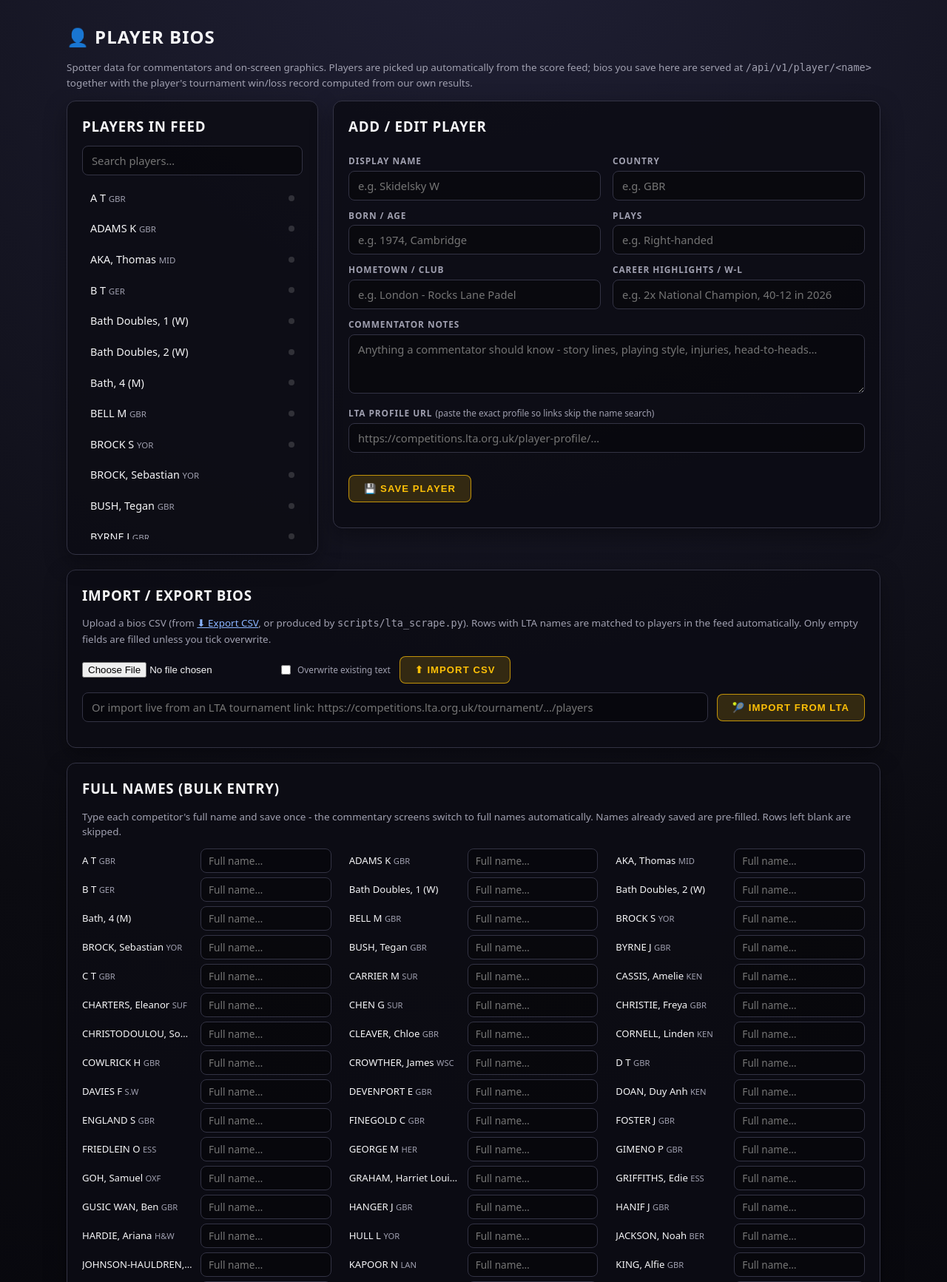
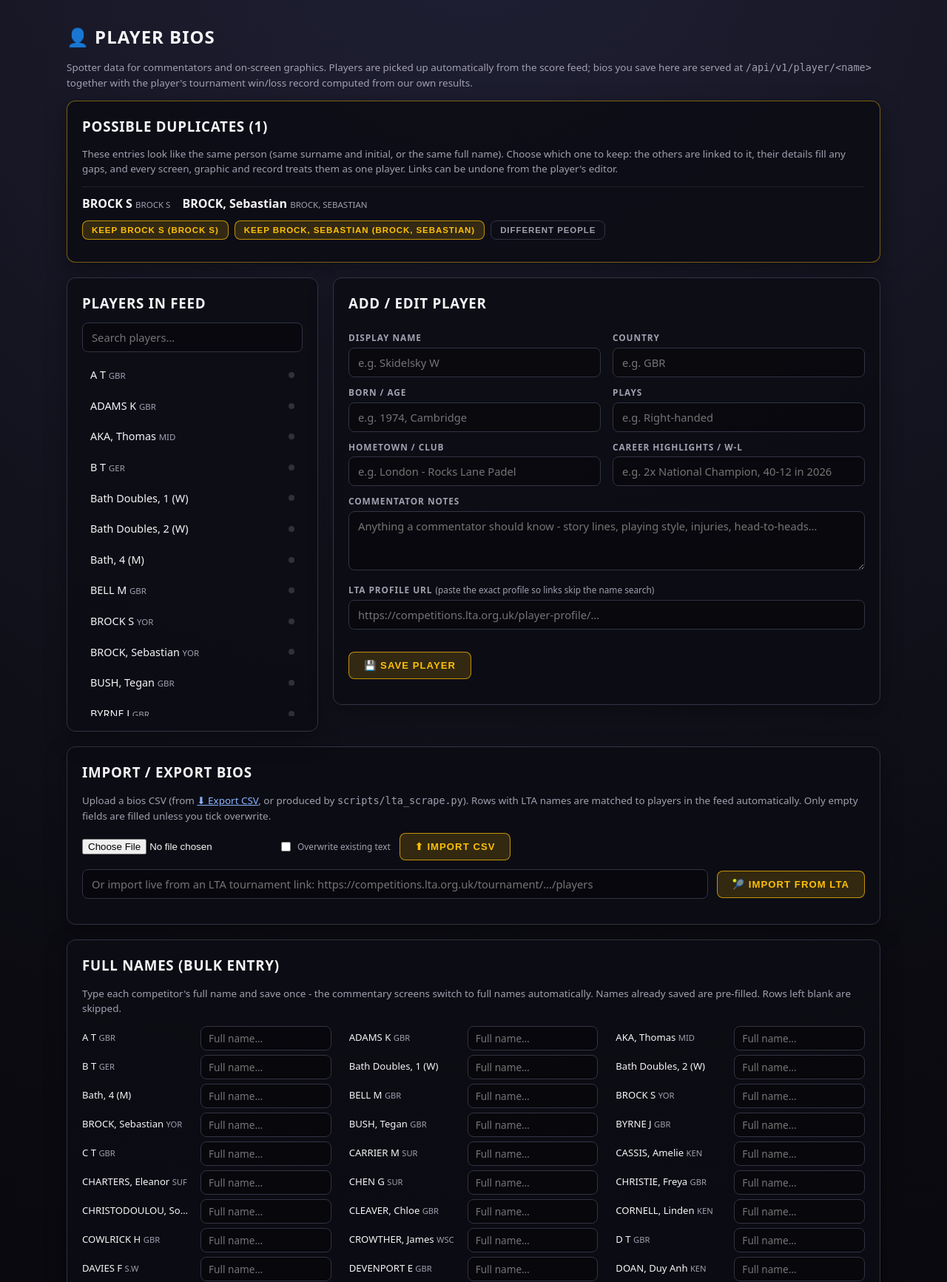
Before and after one commit to nsilvo/TennisTickerGFX, a Flask app: page /players in a window 1280 px wide. Shown: the part 157-1890 px from the top of the page at 74% size. Run offline with Flask 3, Linux system fonts and the light colour scheme; some libraries are stand-ins or nearby versions.

Commit message:
feat: implement player alias management and duplicate linking functionality

```diff
--- a/server.py
+++ b/server.py
@@ -108,6 +108,7 @@ class XMLCacheManager:
         self.create_tables()
         # Commentator manual scoring: {matchid: state}; active entries override the feed score
         self.manual_scores = self.load_manual_scores()
+        self.player_aliases = self.load_player_aliases()
         # When the feed last changed each match's score (in memory; drives feed-vs-manual freshness)
         self.feed_score_ts = {}
 
@@ -296,6 +297,14 @@ class XMLCacheManager:
         """)
         cursor.execute("CREATE INDEX IF NOT EXISTS idx_match_history_mid ON match_history (matchid, ts);")
 
+        # Linked duplicate player entries: alias_key -> the player_key that holds the bio
+        cursor.execute("""
+            CREATE TABLE IF NOT EXISTS player_aliases (
+                alias_key TEXT PRIMARY KEY,
+                player_key TEXT
+            );
+        """)
+
         # Commentator manual scoring state (JSON from manual_scoring.py), one row per match
         cursor.execute("""
             CREATE TABLE IF NOT EXISTS manual_scores (
@@ -475,8 +484,95 @@ class XMLCacheManager:
     PLAYER_BIO_FIELDS = ("display_name", "country", "born", "plays", "hometown", "career", "notes", "lta_url",
                          "lta_stats")
 
+    # ---- linked duplicates (aliases) ----
+
+    def load_player_aliases(self):
+        with self.db_lock:
+            cursor = self.conn.cursor()
+            try:
+                cursor.execute("SELECT alias_key, player_key FROM player_aliases")
+                return {a: k for a, k in cursor.fetchall()}
+            except Exception as e:
+                print(f"Error loading player aliases: {e}")
+                return {}
+
+    def resolve_player_key(self, key):
+        """The key that holds this player's bio (follows links from duplicate entries)."""
+        seen = set()
+        while key in self.player_aliases and key not in seen:
+            seen.add(key)
+            key = self.player_aliases[key]
+        return key
+
+    def aliases_of(self, key):
+        return sorted(a for a in self.player_aliases if self.resolve_player_key(a) == key)
+
+    def link_players(self, duplicate_key, keep_key):
+        """
+        Merge `duplicate_key` into `keep_key`: empty bio fields are filled from the
+        duplicate, the duplicate's bio row is removed, and the duplicate key becomes an
+        alias so every lookup lands on the kept player. Returns (ok, message).
+        """
+        keep_key = self.resolve_player_key(keep_key)
+        duplicate_key = self.resolve_player_key(duplicate_key)
+        if not keep_key or not duplicate_key or keep_key == duplicate_key:
+            return False, "Choose two different players to link."
+        keep = self.get_player_bio(keep_key) or {}
+        dup = self.get_player_bio(duplicate_key) or {}
+        merged = {c: (keep.get(c) or dup.get(c) or '') for c in self.PLAYER_BIO_FIELDS}
+        if not merged.get('display_name'):
+            merged['display_name'] = keep_key.title()
+        self.save_player_bio(keep_key, merged)
+        ph = "?" if self.param_style == 'sqlite' else "%s"
+        with self.db_lock:
+            cursor = self.conn.cursor()
+            try:
+                cursor.execute(f"DELETE FROM player_bios WHERE player_key={ph}", (duplicate_key,))
+                # The duplicate and anything already linked to it now point at the kept player
+                cursor.execute(f"UPDATE player_aliases SET player_key={ph} WHERE player_key={ph}", (keep_key, duplicate_key))
+                cursor.execute(f"""
+                    INSERT INTO player_aliases (alias_key, player_key) VALUES ({ph}, {ph})
+                    ON CONFLICT (alias_key) DO UPDATE SET player_key=excluded.player_key
+                """, (duplicate_key, keep_key))
+                self.conn.commit()
+            except Exception as e:
+                print(f"Error linking players {duplicate_key} -> {keep_key}: {e}")
+                try:
+                    self.conn.rollback()
+                except Exception:
+                    pass
+                return False, "Could not link the players - check the server logs."
+        for alias, target in list(self.player_aliases.items()):
+            if target == duplicate_key:
+                self.player_aliases[alias] = keep_key
+        self.player_aliases[duplicate_key] = keep_key
+        self._bios_cache = None
+        return True, f"Linked {duplicate_key} to {merged['display_name']}."
+
+    def unlink_player(self, alias_key):
+        """Undo a link: the alias becomes its own (bio-less) player again."""
+        if alias_key not in self.player_aliases:
+            return False, "That entry isn't linked."
+        ph = "?" if self.param_style == 'sqlite' else "%s"
+        with self.db_lock:
+            cursor = self.conn.cursor()
+            try:
+                cursor.execute(f"DELETE FROM player_aliases WHERE alias_key={ph}", (alias_key,))
+                self.conn.commit()
+            except Exception as e:
+                print(f"Error unlinking {alias_key}: {e}")
+                try:
+                    self.conn.rollback()
+                except Exception:
+                    pass
+                return False, "Could not unlink - check the server logs."
+        self.player_aliases.pop(alias_key, None)
+        self._bios_cache = None
+        return True, f"Unlinked {alias_key}."
+
     def get_player_bio(self, player_key):
-        """Return the saved bio dict for a player key, or None."""
+        """Return the saved bio dict for a player key (following links), or None."""
+        player_key = self.resolve_player_key(player_key)
         with self.db_lock:
             cursor = self.conn.cursor()
             try:
@@ -493,8 +589,23 @@ class XMLCacheManager:
                 print(f"Error reading player bio '{player_key}': {e}")
                 return None
 
-    def get_all_player_bios(self):
-        """Return every saved player bio keyed by player_key (cached until a bio is saved)."""
+    def get_all_player_bios(self, include_aliases=True):
+        """
+        Every saved bio keyed by player_key (cached until a bio is saved). Linked
+        duplicate keys map to the kept player's bio so lookups by any key work;
+        pass include_aliases=False when listing or exporting players.
+        """
+        bios = self._load_player_bios()
+        if not include_aliases or not self.player_aliases:
+            return bios
+        with_aliases = dict(bios)
+        for alias in self.player_aliases:
+            target = bios.get(self.resolve_player_key(alias))
+            if target:
+                with_aliases.setdefault(alias, target)
+        return with_aliases
+
+    def _load_player_bios(self):
         cached = getattr(self, "_bios_cache", None)
         if cached is not None:
             return cached
@@ -511,6 +622,7 @@ class XMLCacheManager:
 
     def save_player_bio(self, player_key, fields):
         self._bios_cache = None
+        player_key = self.resolve_player_key(player_key)
         """Insert or update a player bio. `fields` maps bio column -> value."""
         values = {col: str(fields.get(col) or '').strip() for col in self.PLAYER_BIO_FIELDS}
         with self.db_lock:
@@ -1292,6 +1404,8 @@ def compute_player_record(player_key):
     results = []
 
     bios = manager.get_all_player_bios() if manager else {}
+    player_key = manager.resolve_player_key(player_key) if manager else player_key
+    keys = {player_key} | set(manager.aliases_of(player_key) if manager else [])
 
     def display(p):
         bio = bios.get(p['key'])
@@ -1300,8 +1414,8 @@ def compute_player_record(player_key):
     for m in all_known_matches():
         side1 = side_player_entries(m.get('player1_full') or m.get('player1'))
         side2 = side_player_entries(m.get('player2_full') or m.get('player2'))
-        on1 = any(p['key'] == player_key for p in side1)
-        on2 = any(p['key'] == player_key for p in side2)
+        on1 = any(p['key'] in keys for p in side1)
+        on2 = any(p['key'] in keys for p in side2)
         if not (on1 or on2):
             continue
 
@@ -1324,7 +1438,7 @@ def compute_player_record(player_key):
             "court": str(m.get('court') or ''),
             "status": status,
             "result": result,
-            "partner": " / ".join(display(p) for p in own_side if p['key'] != player_key),
+            "partner": " / ".join(display(p) for p in own_side if p['key'] not in keys),
             "opponent": " / ".join(display(p) for p in opp_side) or "TBC",
             "score": match_score_line(m),
             "schedtime": str(m.get('schedtime') or ''),
@@ -1347,14 +1461,15 @@ def collect_known_players():
             for p in side_player_entries(raw):
                 if p['key'] in ('TBC', 'BYE', ''):
                     continue
-                existing = players.get(p['key'])
+                key = manager.resolve_player_key(p['key']) if manager else p['key']
+                existing = players.get(key)
                 if not existing:
-                    players[p['key']] = {"name": p['name'], "country": p['country'], "has_bio": False}
+                    players[key] = {"name": p['name'], "country": p['country'], "has_bio": False}
                 elif not existing['country'] and p['country']:
                     existing['country'] = p['country']
 
     if manager:
-        for key, bio in manager.get_all_player_bios().items():
+        for key, bio in manager.get_all_player_bios(include_aliases=False).items():
             entry = players.setdefault(key, {"name": bio.get('display_name') or key, "country": bio.get('country') or '', "has_bio": True})
             entry['has_bio'] = True
             if bio.get('display_name'):
@@ -2636,7 +2751,8 @@ def merge_bio_rows(rows, overwrite=False):
     set, only empty fields are filled so staff-entered text is never lost.
     Returns a summary string.
     """
-    known_keys = set(collect_known_players())
+    # Linked duplicate keys still match, and resolve to the player they were linked to
+    known_keys = set(collect_known_players()) | set(manager.player_aliases)
 
     # A surname + initial shared by two rows can't be matched safely
     short_counts = {}
@@ -2663,6 +2779,7 @@ def merge_bio_rows(rows, overwrite=False):
         if not key:
             skipped.append(f"{label or 'row'} (no name)")
             continue
+        key = manager.resolve_player_key(key)
         if key in claimed:
             skipped.append(f"{label} (same feed name as {claimed[key]})")
             continue
@@ -2752,7 +2869,7 @@ def players_export_csv():
     """Download every saved bio as CSV (backup, or to edit and re-upload)."""
     if manager is None:
         return jsonify({"error": "Cache manager not initialized."}), 503
-    rows = [dict(bio, player_key=key) for key, bio in sorted(manager.get_all_player_bios().items())]
+    rows = [dict(bio, player_key=key) for key, bio in sorted(manager.get_all_player_bios(include_aliases=False).items())]
     response = make_response(bio_rows_to_csv(rows))
     response.headers['Content-Type'] = 'text/csv; charset=utf-8'
     response.headers['Content-Disposition'] = 'attachment; filename=player_bios.csv'
@@ -3354,6 +3471,7 @@ def api_player_detail(player_name):
     if not player_key:
         return jsonify({"error": "Player name required."}), 400
 
+    player_key = manager.resolve_player_key(player_key)
     bio = manager.get_player_bio(player_key) or {}
     wins, losses, results = compute_player_record(player_key)
 
@@ -3393,6 +3511,39 @@ def api_player_detail(player_name):
     })
 
 
+def possible_duplicate_players(player_rows):
+    """
+    Entries that look like the same person: same surname + first initial
+    ("BYRNE J" / "John Byrne") or the same saved full name. Groups marked as
+    different people on /players are left out.
+    """
+    dismissed = set(json.loads(manager.get_setting('player_duplicates_dismissed') or '[]')) if manager else set()
+    groups = {}
+    for row in player_rows:
+        names = {row["key"], row["name"], (row["bio"] or {}).get("display_name") or ""}
+        sigs = set()
+        for n in names:
+            if not n or n.upper() in ("TBC", "BYE"):
+                continue
+            surname, initial = _feed_name_key(n)
+            if surname and initial:
+                sigs.add(f"{surname}|{initial}")
+        for sig in sigs:
+            groups.setdefault(sig, {})[row["key"]] = row
+    seen, out = set(), []
+    for sig, members in groups.items():
+        if len(members) < 2:
+            continue
+        keys = tuple(sorted(members))
+        group_id = "+".join(keys)
+        if keys in seen or group_id in dismissed:
+            continue
+        seen.add(keys)
+        rows = sorted(members.values(), key=lambda r: (not r["has_bio"], -len([v for v in (r["bio"] or {}).values() if v])))
+        out.append({"id": group_id, "players": rows})
+    return out
+
+
 @app.route('/players', methods=['GET', 'POST'])
 def players_page():
     """Player bio editor: production staff maintain commentator spotter data."""
@@ -3402,7 +3553,26 @@ def players_page():
     if request.method == 'POST':
         form_name = (request.form.get('form_name') or '').strip().lower()
 
-        if form_name == 'bulk_names':
+        if form_name in ('link_players', 'unlink_player', 'dismiss_duplicate') and manager is None:
+            error = "Database not ready yet - try again shortly."
+        elif form_name == 'link_players':
+            keep = normalize_player_key(request.form.get('keep_key'))
+            results = [manager.link_players(normalize_player_key(dup), keep)
+                       for dup in request.form.getlist('duplicate_key') if dup.strip()]
+            failed = [msg for ok, msg in results if not ok]
+            if failed or not results:
+                error = " ".join(failed) or "Choose a player to link."
+            else:
+                message = " ".join(msg for _ok, msg in results)
+        elif form_name == 'unlink_player':
+            ok, msg = manager.unlink_player(normalize_player_key(request.form.get('alias_key')))
+            message, error = (msg, None) if ok else (None, msg)
+        elif form_name == 'dismiss_duplicate':
+            dismissed = set(json.loads(manager.get_setting('player_duplicates_dismissed') or '[]'))
+            dismissed.add(request.form.get('group', ''))
+            manager.save_setting('player_duplicates_dismissed', json.dumps(sorted(dismissed)))
+            message = "Marked as different players."
+        elif form_name == 'bulk_names':
             # Bulk full-name entry: save display names without touching other bio fields
             if manager is None:
                 error = "Database not ready yet - try again shortly."
@@ -3461,7 +3631,8 @@ def players_page():
             "name": info["name"],
             "country": info["country"],
             "has_bio": info["has_bio"],
-            "bio": bios.get(key) or {}
+            "bio": bios.get(key) or {},
+            "aliases": manager.aliases_of(key) if manager else [],
         }
         for key, info in sorted(players.items(), key=lambda kv: kv[1]["name"].upper())
     ]
@@ -3469,6 +3640,7 @@ def players_page():
     response = make_response(render_template(
         'players.html',
         players=player_rows,
+        duplicates=possible_duplicate_players(player_rows),
         message=message,
         error=error
     ))
--- a/templates/players.html
+++ b/templates/players.html
@@ -99,6 +99,19 @@ textarea { min-height: 80px; resize: vertical; }
 .api-line a:hover { text-decoration: underline; }
 
 .bulk-card { margin-top: 20px; }
+.dup-card { margin-bottom: 20px; border-color: rgba(255,193,7,0.45); }
+.dup-group { border-top: 1px solid rgba(255,255,255,0.08); padding: 10px 0; display: flex; flex-wrap: wrap; gap: 10px; align-items: center; justify-content: space-between; }
+.dup-names { display: flex; flex-wrap: wrap; gap: 6px 16px; }
+.dup-name { font-weight: 600; }
+.dup-name .country { font-size: 0.72rem; color: var(--muted-text); font-weight: 400; }
+.dup-actions { display: flex; flex-wrap: wrap; gap: 8px; }
+.dup-actions form { margin: 0; }
+.btn.small { margin-top: 0; padding: 6px 12px; font-size: 0.72rem; }
+.btn.ghost { border-color: var(--border-soft); background: transparent; color: var(--muted-text); }
+.link-panel { margin-top: 18px; border-top: 1px solid rgba(255,255,255,0.08); padding-top: 6px; }
+.alias { display: inline-flex; align-items: center; gap: 8px; margin: 4px 8px 4px 0; padding: 3px 4px 3px 10px; border-radius: 999px; border: 1px solid var(--border-soft); font-size: 0.82rem; }
+.alias form { margin: 0; }
+.alias button { background: none; border: 0; color: var(--error-color); cursor: pointer; font-size: 0.78rem; }
 .bulk-grid { display: grid; grid-template-columns: repeat(auto-fill, minmax(320px, 1fr)); gap: 6px 24px; margin-top: 10px; }
 .bulk-row { display: grid; grid-template-columns: 150px 1fr; gap: 10px; align-items: center; }
 .bulk-feed-name { font-size: 0.82rem; white-space: nowrap; overflow: hidden; text-overflow: ellipsis; }
@@ -137,6 +150,39 @@ textarea { min-height: 80px; resize: vertical; }
 
     {% if message %}<div class="notice success">{{ message }}</div>{% endif %}
     {% if error %}<div class="notice error">{{ error }}</div>{% endif %}
+
+    {% if duplicates %}
+    <div class="card dup-card">
+        <h3>Possible duplicates ({{ duplicates|length }})</h3>
+        <p class="hint">These entries look like the same person (same surname and initial, or the same full name).
+           Choose which one to keep: the others are linked to it, their details fill any gaps, and every screen,
+           graphic and record treats them as one player. Links can be undone from the player's editor.</p>
+        {% for g in duplicates %}
+        <div class="dup-group">
+            <div class="dup-names">
+                {% for p in g.players %}
+                <span class="dup-name">{{ p.bio.display_name or p.name }} <span class="country">{{ p.key }}{% if p.has_bio %} · bio{% endif %}</span></span>
+                {% endfor %}
+            </div>
+            <div class="dup-actions">
+                {% for keep in g.players %}
+                <form method="post" action="/players">
+                    <input type="hidden" name="form_name" value="link_players">
+                    <input type="hidden" name="keep_key" value="{{ keep.key }}">
+                    {% for p in g.players %}{% if p.key != keep.key %}<input type="hidden" name="duplicate_key" value="{{ p.key }}">{% endif %}{% endfor %}
+                    <button class="btn small" type="submit">Keep {{ keep.bio.display_name or keep.name }} ({{ keep.key }})</button>
+                </form>
+                {% endfor %}
+                <form method="post" action="/players">
+                    <input type="hidden" name="form_name" value="dismiss_duplicate">
+                    <input type="hidden" name="group" value="{{ g.id }}">
+                    <button class="btn small ghost" type="submit">Different people</button>
+                </form>
+            </div>
+        </div>
+        {% endfor %}
+    </div>
+    {% endif %}
 
     <div class="layout">
         <div class="card">
@@ -183,8 +229,19 @@ textarea { min-height: 80px; resize: vertical; }
                 <button class="btn" type="submit">💾 Save Player</button>
             </form>
             <div class="api-line" id="api-line"></div>
+            <div id="link-panel" class="link-panel" hidden>
+                <label>Linked entries <span class="label-hint">(other names this player appears under)</span></label>
+                <div id="alias-list"></div>
+                <form method="post" action="/players" class="import-row">
+                    <input type="hidden" name="form_name" value="link_players">
+                    <input type="hidden" name="keep_key" id="link-keep">
+                    <input type="text" name="duplicate_key" id="link-dup" list="player-keys" placeholder="Link a duplicate entry into this player…">
+                    <button class="btn" type="submit" style="margin-top:0">🔗 Link</button>
+                </form>
+            </div>
         </div>
     </div>
+    <datalist id="player-keys">{% for p in players %}<option value="{{ p.key }}">{{ p.bio.display_name or p.name }}</option>{% endfor %}</datalist>
 
     <div class="card bulk-card">
         <h3>Import / export bios</h3>
@@ -268,6 +325,14 @@ function selectPlayer(key){
     document.getElementById('lta-search-line').innerHTML = searchName
         ? `Find the profile: <a href="https://competitions.lta.org.uk/find/player?q=${encodeURIComponent(searchName)}" target="_blank" rel="noopener">search "${esc(searchName)}" on LTA ↗</a>, then paste its URL above.`
         : '';
+    // Linked duplicate entries for this player
+    document.getElementById('link-panel').hidden = false;
+    document.getElementById('link-keep').value = p.key;
+    document.getElementById('link-dup').value = '';
+    document.getElementById('alias-list').innerHTML = (p.aliases || []).map(a => `<span class="alias">${esc(a)}
+        <form method="post" action="/players"><input type="hidden" name="form_name" value="unlink_player">
+        <input type="hidden" name="alias_key" value="${esc(a)}"><button type="submit" title="Unlink">✕ unlink</button></form></span>`).join('')
+        || '<span class="hint">None.</span>';
     const apiUrl = `/api/v1/player/${encodeURIComponent(p.key)}`;
     document.getElementById('api-line').innerHTML =
         `API: <a href="${apiUrl}" target="_blank">${location.origin}${apiUrl}</a>`;
```
